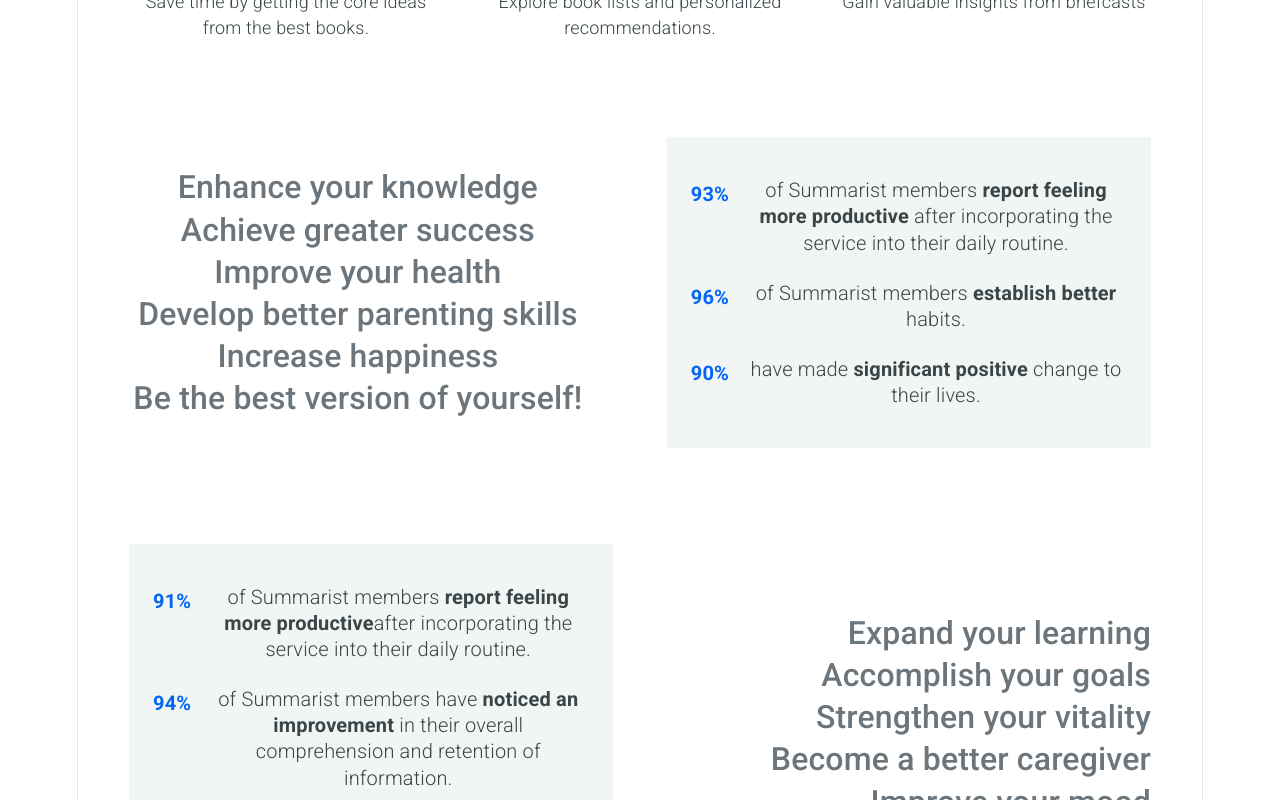
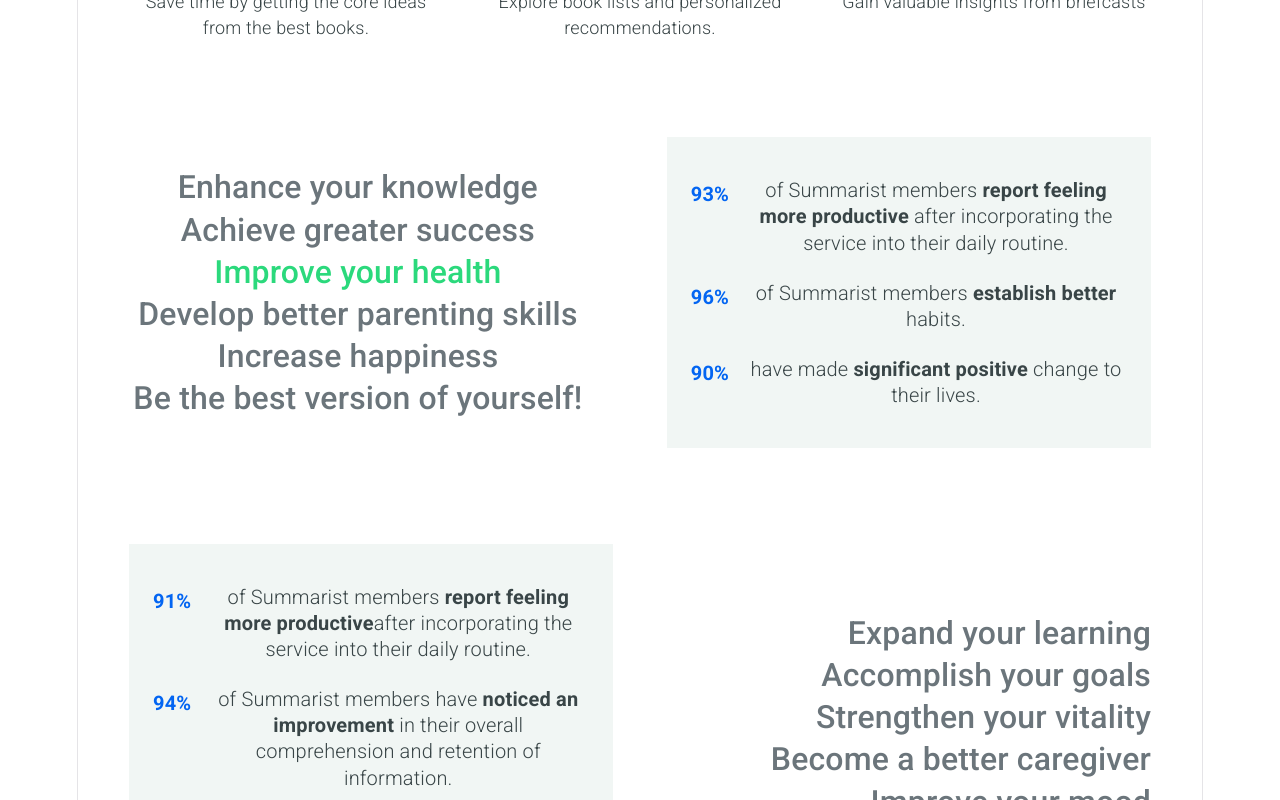
Before and after one commit to mmcmullinyohe/summarist, a React (Vite) app: page / in a window 1280 px wide. Shown: the part 740-1540 px from the top of the page. Built offline with nearby package versions, Linux system fonts and the light colour scheme.

Commit message:
green animation

```diff
--- a/src/pages/Home.jsx
+++ b/src/pages/Home.jsx
@@ -8,7 +8,7 @@
 import logo from "../assets/logo.png";
 
 function Home() {
-      const headings = [
+  const headings = [
     "Enhance your knowledge",
     "Achieve greater success",
     "Improve your health",
@@ -103,20 +103,18 @@
             </div>
             <div className="statistics__wrapper">
               <div className="statistics__content--header">
-                <div className="statistics__heading">
-                  Enhance your knowledge
-                </div>
-                <div className="statistics__heading">
-                  Achieve greater success
-                </div>
-                <div className="statistics__heading">Improve your health</div>
-                <div className="statistics__heading">
-                  Develop better parenting skills
-                </div>
-                <div className="statistics__heading">Increase happiness</div>
-                <div className="statistics__heading">
-                  Be the best version of yourself!
-                </div>
+                {headings.map((heading, index) => (
+                  <div
+                    key={index}
+                    className={
+                      index === activeHeading
+                        ? "statistics__heading statistics__heading--active"
+                        : "statistics__heading"
+                    }
+                  >
+                    {heading}
+                  </div>
+                ))}
               </div>
               <div className="statistics__content--details">
                 <div className="statistics__data">
```
